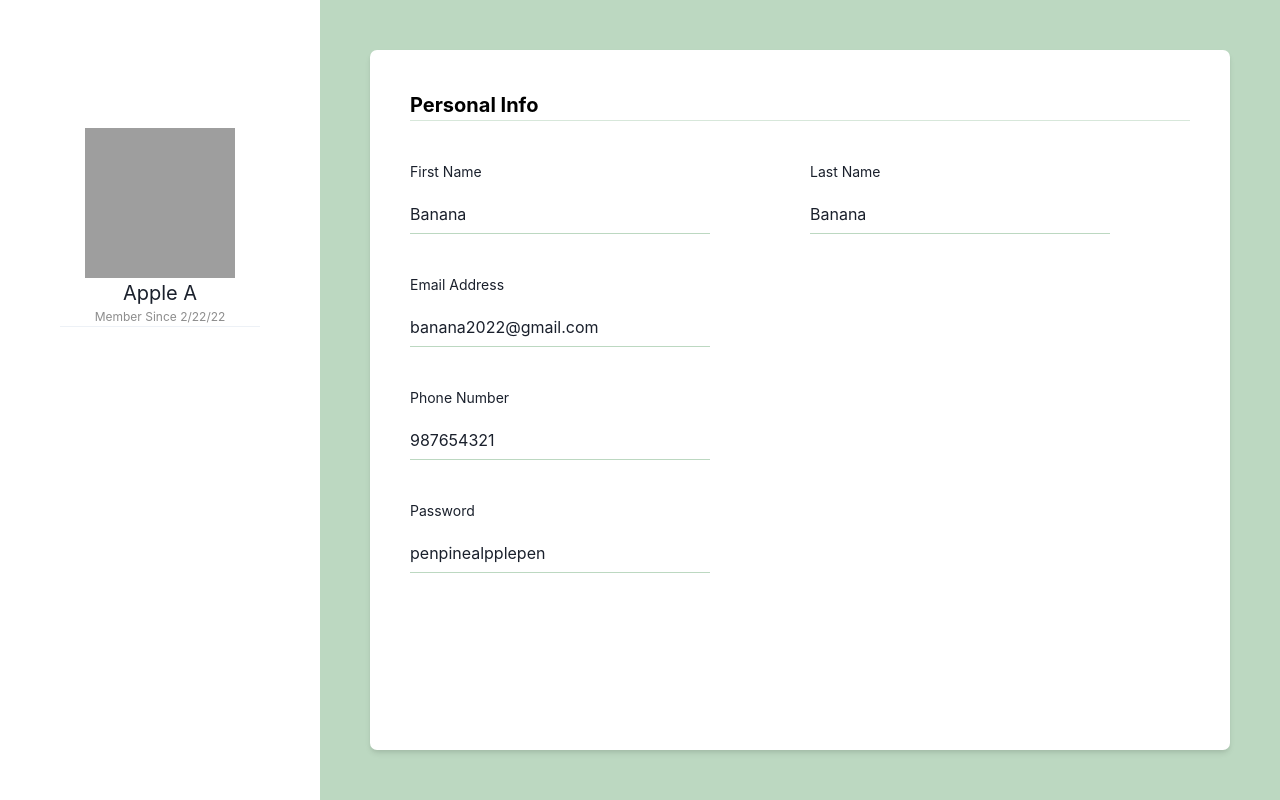
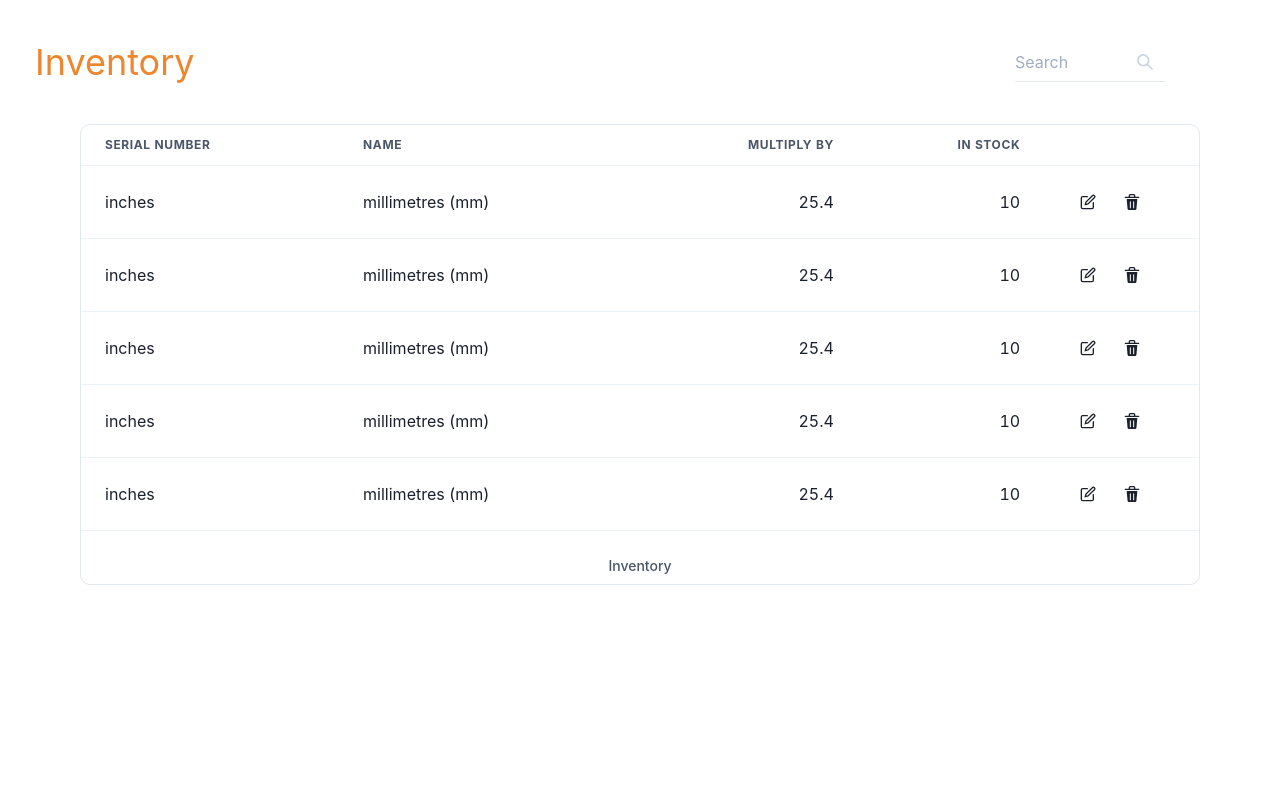
Before and after one commit to winnieli1129/cs348-project, a React (Create React App) app in the folder frontend/: page / in a window 1280 px wide. Built offline with nearby package versions, Linux system fonts and the light colour scheme; grey boxes are pictures that could not be loaded.

Commit message:
[fix] dropdown function

```diff
--- a/frontend/src/App.tsx
+++ b/frontend/src/App.tsx
@@ -12,7 +12,7 @@ import CustomerProfile from './pages/CustomerProfile'
 export const App = () => (
   <ChakraProvider theme={theme}>
     <Box w="100vw" h="100vh">
-      <CustomerProfile/>
+      <BrowseInventory/>
     </Box>
   </ChakraProvider>
 )
--- a/frontend/src/pages/BrowseInventory.tsx
+++ b/frontend/src/pages/BrowseInventory.tsx
@@ -28,10 +28,48 @@ import {
 
 import axios from 'axios';
 
+const Inventory = () => {
+    const { isOpen, onToggle } = useDisclosure()
+    return (
+        <>
+            <Tr _hover={{
+                background: "#EE852F",
+                opacity: '90%',
+                color: "white",
+            }}>
+                <Td>inches</Td>
+                <Td>millimetres (mm)</Td>
+                <Td isNumeric>25.4</Td>
+                <Td isNumeric>10</Td>
+                <Td>
+                    <Flex mr="-10">
+                        <ButtonGroup variant='ghost' spacing='1'>
+                            <IconButton onClick={onToggle} aria-label='Edit' icon={<EditIcon />} _hover={{
+                                color: "black" }} />
+                            <IconButton aria-label='Delete' icon={<DeleteIcon />} _hover={{
+                                color: "black" }}/>
+                        </ButtonGroup>
+                    </Flex>
+                </Td>
+            </Tr>
+
+            <Tr hidden={!isOpen}>
+                <Td colSpan={5}>
+                    <Flex h="400px" bg="grey">
+                        <Input
+                            variant='flushed'
+                            placeholder='serial number'
+                        />
+                    </Flex>
+                </Td>
+            </Tr>
+        </>
+    )
+
+}
+
 const BrowseInventory = () => {
 
-    const { isOpen: first, onToggle: firstT } = useDisclosure()
-    const { isOpen: sec, onToggle: secT } = useDisclosure()
     return (
         <Flex direction="column" w="100%" h="100%">
             <Flex justifyContent="space-between" align="center" padding={35}>
@@ -42,10 +80,9 @@ const BrowseInventory = () => {
                         <InputRightElement children={<SearchIcon color="gray.300" />} />
                     </InputGroup>
                 </Flex>
+            </Flex>
 
-            </Flex>
             <Flex borderWidth="1px" borderRadius="10px" mx="20" overflowY="scroll">
-
                 <Table variant="simple"  >
                     <TableCaption>Inventory</TableCaption>
                     <Thead>
@@ -58,59 +95,12 @@ const BrowseInventory = () => {
                         </Tr>
                     </Thead>
                     <Tbody >
-                        <Tr _hover={{
-                            background: "#EE852F",
-                            opacity: '90%',
-                            color: "white",
-                        }}>
-                            <Td>inches</Td>
-                            <Td>millimetres (mm)</Td>
-                            <Td isNumeric>25.4</Td>
-                            <Td isNumeric>10</Td>
-                            <Td >
-                                <Flex mr="-10">
-                                    <ButtonGroup variant='ghost' spacing='1'>
-                                        <IconButton onClick={firstT} aria-label='Edit' icon={<EditIcon />} _hover={{
-                                            color: "black" }} />
-                                        <IconButton aria-label='Delete' icon={<DeleteIcon />} _hover={{
-                                            color: "black" }}/>
-                                    </ButtonGroup>
-                                </Flex>
-                            </Td>
-                        </Tr>
-
-                        <Collapse in={first} animateOpacity>
-                            <Flex bg="grey" >
-                                <Input
-                                    variant='flushed'
-                                    placeholder='serial number'
-                                />
-                            </Flex>
-                        </Collapse>
-
-                        <Tr _hover={{
-                            background: "#EE852F",
-                            opacity: '90%',
-                            color: "white",
-                        }}>
-                            <Td>feet</Td>
-                            <Td>centimetres (cm)</Td>
-                            <Td isNumeric>30.48</Td>
-                            <Td isNumeric>10</Td>
-                            <Td >
-                                <Flex mr="-10">
-                                    <ButtonGroup variant='ghost' spacing='1'>
-                                    <IconButton onClick={firstT} aria-label='Edit' icon={<EditIcon />} _hover={{
-                                            color: "black" }} />
-                                        <IconButton aria-label='Delete' icon={<DeleteIcon />} _hover={{
-                                            color: "black" }}/>
-                                    </ButtonGroup>
-                                </Flex>
-                            </Td>
-                        </Tr>
-
+                        <Inventory/>
+                        <Inventory/>
+                        <Inventory/>
+                        <Inventory/>
+                        <Inventory/>
                     </Tbody>
-
                 </Table>
             </Flex>
         </Flex >
```
